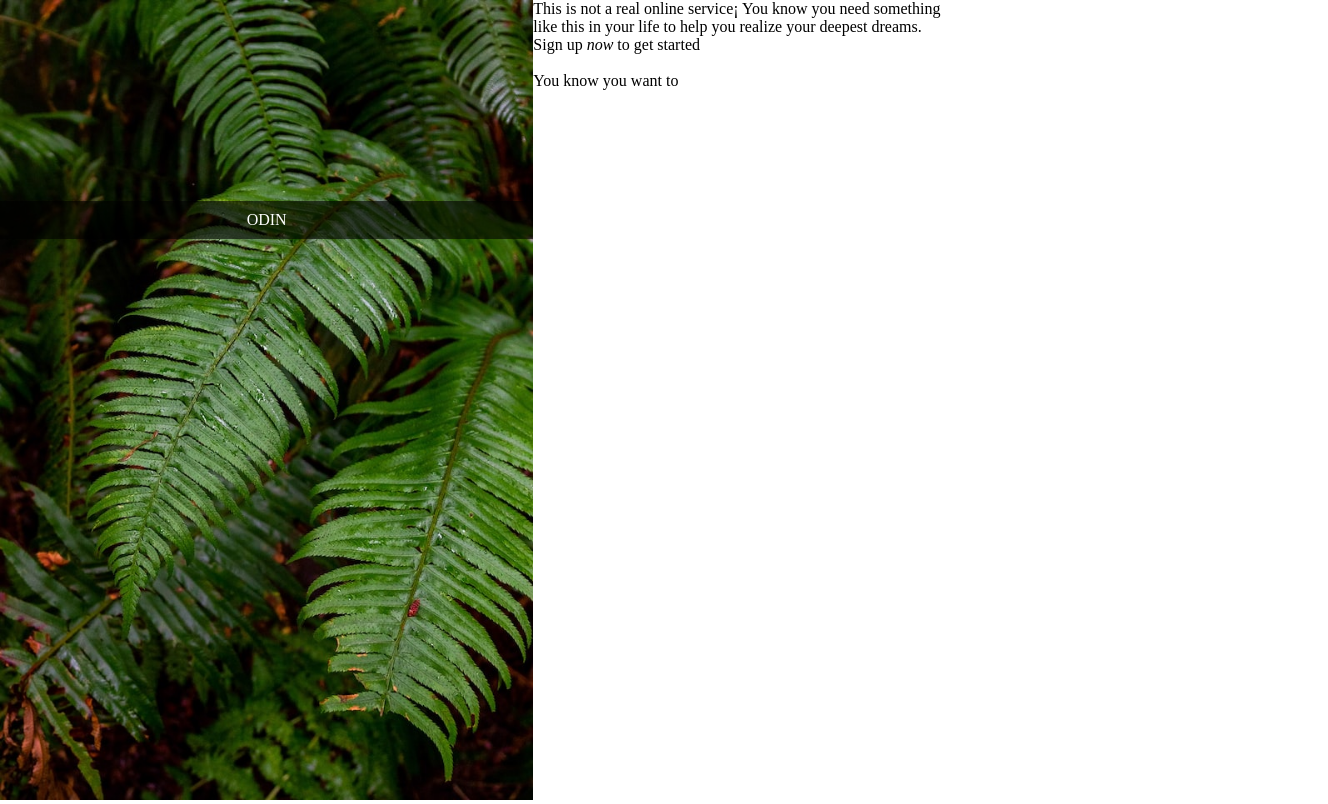
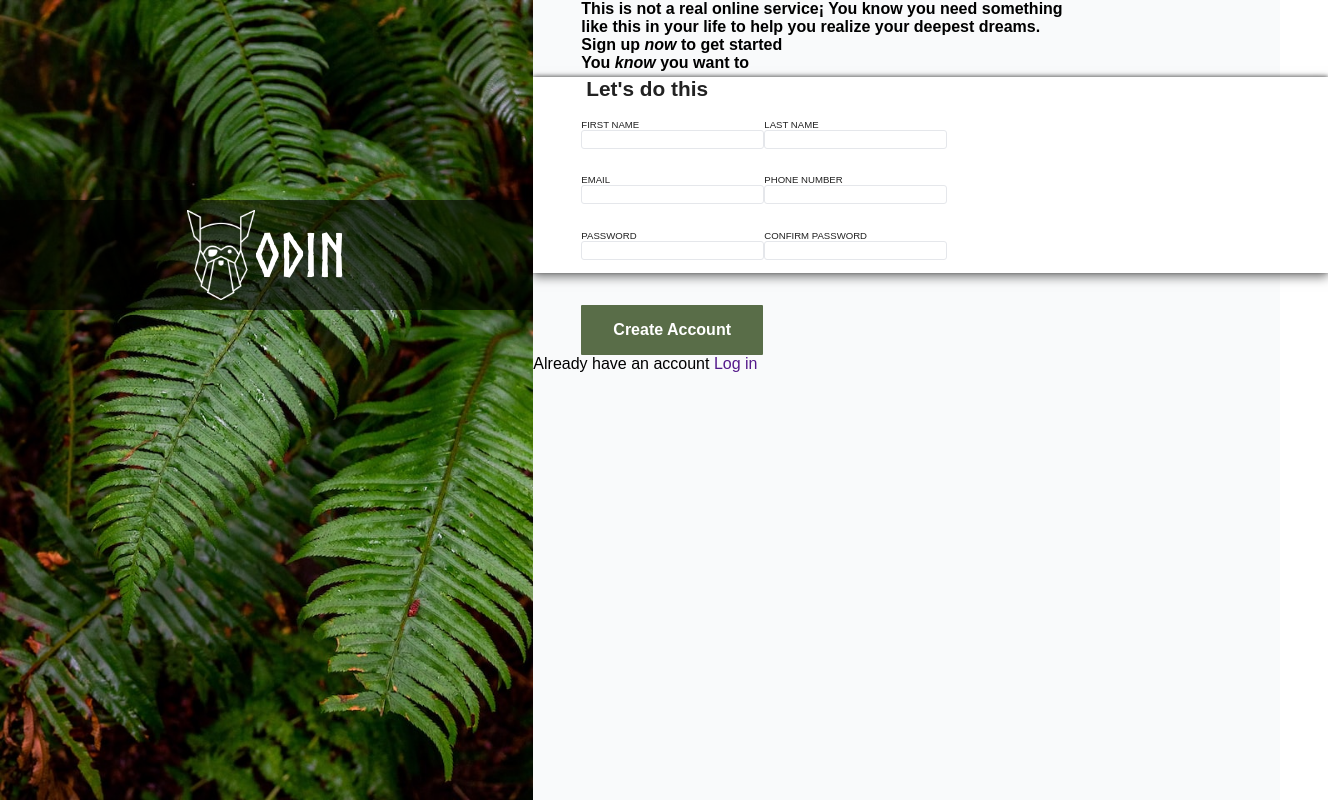
Before and after one commit to AlexisW42/Sign-up-Form, a plain HTML site: page index.html in a window 1280 px wide. Shown: the whole page, 1328 px wide, since content can reach past the window. Drawn offline with Linux system fonts and the light colour scheme.

Commit message:
Added css and forms

```diff
--- a/index.html
+++ b/index.html
@@ -13,13 +13,53 @@
   <div class="page-container">
     <div class="container">
       <img src="halie-west-25xggax4bSA-unsplash.jpg" alt="background image">
-      <div class="text-logo">ODIN</div>
+      <div class="text-logo"> <img class="odin" src="/odin-lined.png" alt="odin logo"> ODIN </div>
     </div>
     <div class="container-text">
-      <div>This is not a real online service¡ You know you need something<br>like this in your life to help you realize
-        your deepest dreams.<br>Sign up <em>now</em> to get started<br><br>You know you want to</div>
+      <div class="welcome-text">
+        <p>
+          This is not a real online service¡ You know you need something<br>like this in your life to help you realize
+          your deepest dreams.
+          <br> Sign up <em>now</em> to get started
+        </p>
+        <p> You <em>know</em> you want to</p>
+      </div>
+      <div class="form-container">
+        <h1>Let's do this</h1>
+        <form action='' method='get' class='sign-up-form'>
+          <div class='form-row'>
+            <p>
+              <label for='first-name'><span>FIRST NAME</span></label>
+              <input id='first-name' name='first-name' type='text' />
+            </p>
+            <p>
+              <label for="email">EMAIL</label>
+              <input type="email" name="email" id="email">
+            </p>
+            <p>
+              <label for="password">PASSWORD</label>
+              <input type="password" name="password" id="password">
+            </p>
+          </div>
+          <div class="form-row">
+            <p>
+              <label for="last-name">LAST NAME</label>
+              <input type="text" name="last-name" id="last-name">
+            </p>
+            <p>
+              <label for="phone-number">PHONE NUMBER</label>
+              <input type="tel" name="phone-number" id="phone-number">
+            </p>
+            <p>
+              <label for="confirm-password">CONFIRM PASSWORD</label>
+              <input type="password" name="confirm-password" id="confirm-password">
+            </p>
+          </div>
+      </div>
+      <button type="submit">Create Account</button>
+    </form>
+     <p>Already have an account <a href="">Log in</a></p>
     </div>
-
   </div>
 </body>
 
--- a/styles/style.css
+++ b/styles/style.css
@@ -1,14 +1,21 @@
+@font-face {
+  font-family: Norse;
+  src: url("/Norse-Bold.otf") format("opentype");
+}
+*{
+margin: 0;
+}
 html, body {
-  height: 100%;
-  margin: 0;
+   height: 100%; margin: 0;
+   font-family: Arial, Helvetica, sans-serif;
 }
-
 .page-container {
-  min-height: 100%;
+  background-color: rgb(249, 250, 251);
   display: flex;
   flex-direction: row;
   flex-wrap: wrap;
-  margin-bottom: auto;
+  margin: auto;
+  min-height: 100%;
 }
 
 .container {
@@ -16,7 +23,18 @@ html, body {
   color: white;
 }
 
+.welcome-text,
+.form-container{
+  padding-left: 3rem;
+}
+
 .text-logo {
+  display: flex;
+  flex-direction: row;
+  align-items: center;
+  justify-content: center;
+  font-family: Norse;
+  font-size: 60px;
   padding: 10px 0px;
   width: 100%;
   position: absolute;
@@ -27,8 +45,75 @@ html, body {
 
 img{
   height: 100vh;
+  margin: 0;
+  display: block;
+}
+
+.odin {
+  height: 1.5em;
+}
+
+.welcome-text {
+  font-weight: bold;
 }
 
 .container-text{
-  height: 100%;
+  flex-grow: 1;
 }
+
+h1 {
+  margin: 5px;
+  font-size: 1.3rem;
+}
+
+.form-container p {
+  margin: .8rem 0rem;
+}
+
+.form-container {
+  color: rgb(34, 34, 34);
+  width: 100%;
+  background-color: rgb(255, 255, 255);
+  box-shadow: 0px 4px 10px rgba(0, 0, 0, 0.5), 0px -1px 4px rgba(0, 0, 0, 0.5);
+}
+form{
+  display: flex;
+  flex-direction: row;
+}
+.form-row {
+  display: flex;
+  flex-direction: column;
+}
+
+label,input{
+  display:flex;
+  flex-direction:column;
+}
+
+label {
+  font-size: .6rem;
+}
+
+.form-row input {
+  background-color: #FFFFFF;
+  border: 1px solid rgb(229, 231, 235);
+  border-radius: 3px;
+}
+.form-row input:focus{
+  outline: none;
+  border: 1px solid blue;
+  box-shadow: 1px 1px 3px blue;
+}
+
+button {
+  margin:2rem 0rem 0rem 3rem;
+  padding: 1rem 2rem;
+  background-color: #596D48;
+  border: none; border-radius: 1px;
+  font-size: 1rem; font-weight: bold;
+  color:white;
+}
+
+a {
+  text-decoration: none;
+}
```
Also changed, not shown: Norse-Bold.otf (added), odin-lined.png (added).
